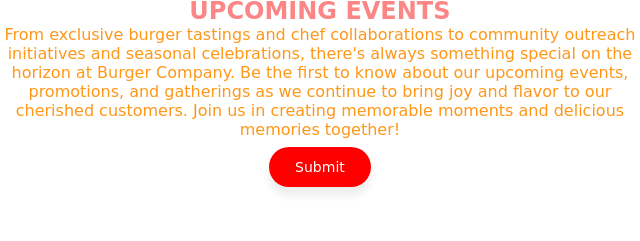
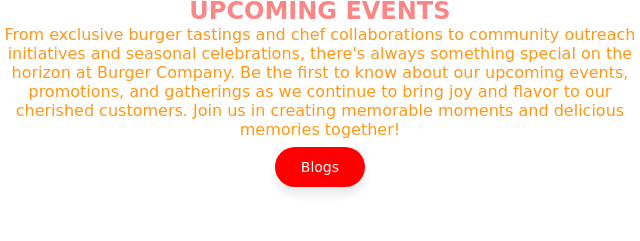
Before and after one commit to DeadlyPro34/Burger-Week, a plain HTML site: page index.htm in a window 1280 px wide. Shown: the part 2132-2373 px from the top of the page, 49-689 px from the left. Drawn offline with nearby package versions, Linux system fonts and the light colour scheme; a web font is replaced by a local one.

Commit message:
Update index.htm

```diff
--- a/index.htm
+++ b/index.htm
@@ -191,7 +191,7 @@
                             in creating memorable moments and delicious memories together!
                         </p>
                         <a href="Blog/yo.html">
-                            <button class="blog-btn" target="_blank" data-aos="slide-up" data-aos-duration="1400" data-aos-easing="ease-in-out">Submit</button>
+                            <button class="blog-btn" target="_blank" data-aos="slide-up" data-aos-duration="1400" data-aos-easing="ease-in-out">Blogs</button>
                         </a>
                     </div>
                 </div>
```
